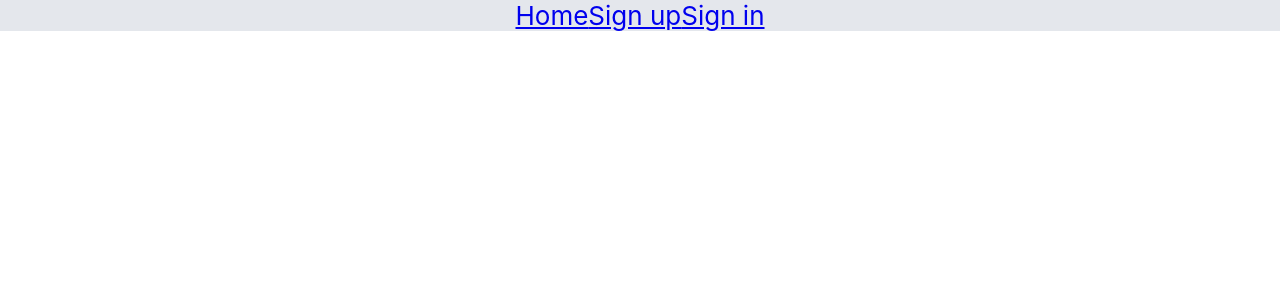
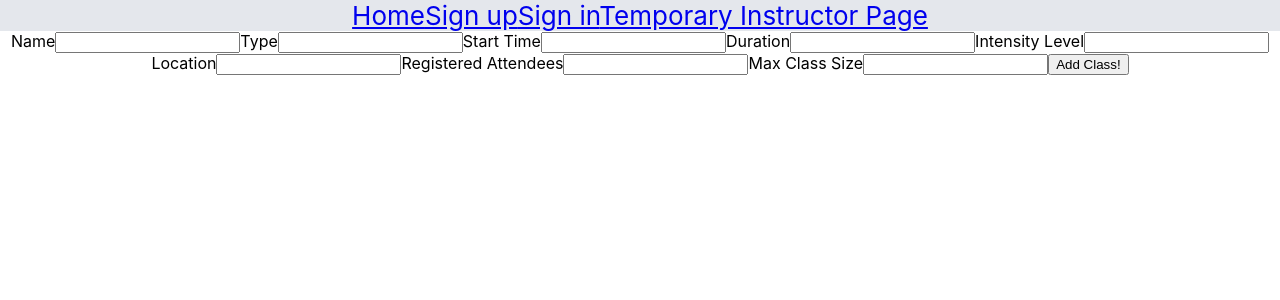
Before and after one commit to ft-3-Anywhere-Fitness/Frontend, a React (Create React App) app: page /createclass in a window 1280 px wide. Shown: the top 300 px of the page. Built offline with nearby package versions, Linux system fonts and the light colour scheme.

Commit message:
created class form

```diff
--- a/src/App.js
+++ b/src/App.js
@@ -1,8 +1,9 @@
-import logo from './logo.svg';
 import './App.css';
 import { Link, Route } from 'react-router-dom';
 import SignUp from './components/SignUp';
 import SignIn from './components/SignIn';
+import InstructorPage from './components/InstructorPage';
+import CreateClassForm from './components/CreateClassForm';
 
 function App() {
   return (
@@ -12,6 +13,7 @@ function App() {
           <Link to="/">Home</Link>
           <Link to="/signup">Sign up</Link>
           <Link to="/signin">Sign in</Link>
+          <Link to="/instructorpage">Temporary Instructor Page</Link>
         </nav>
       </header>
 
@@ -26,6 +28,14 @@ function App() {
       <Route path="/signin" exact>
           <SignIn />
       </Route>
+
+      <Route path="/instructorpage" exact>
+          <InstructorPage />
+      </Route>
+
+      <Route path="/createclass" exact>
+          <CreateClassForm />
+      </Route>
     </div>
   );
 }
--- /dev/null
+++ b/src/components/CreateClassForm.js
@@ -0,0 +1,63 @@
+import React, { useState } from 'react'
+
+const initialFormValues = {
+    name: '',
+    type: '',
+    startTime: '',
+    duration: '',
+    intensityLevel: '',
+    location: '',
+    registeredAttendees: '',
+    maxClassSize: '',
+}
+const CreateClassForm = () => {
+    const [formValues, setFormValues] = useState(initialFormValues)
+    const ChangeHandler = (e) => {
+        setFormValues({...formValues,[e.target.name]: e.target.value })
+    }
+
+const submitHandler = (e) => {
+    e.preventDefault()
+    console.log('added new class!');
+}
+    return (
+        <div>
+            <form onSubmit={submitHandler}>
+                <label>
+                Name
+                    <input type="text" name="name" value={formValues.name} onChange={ChangeHandler}/>
+                </label>
+                <label>
+                Type
+                    <input type="text" name="type" value={formValues.type} onChange={ChangeHandler}/>
+                </label>
+                <label>
+                Start Time
+                    <input type="text" name="startTime" value={formValues.startTime} onChange={ChangeHandler}/>
+                </label>
+                <label>
+                Duration
+                    <input type="text" name="duration" value={formValues.duration} onChange={ChangeHandler}/>
+                </label>
+                <label>
+                Intensity Level
+                    <input type="text" name="intensityLevel" value={formValues.intensityLevel} onChange={ChangeHandler}/>
+                </label>
+                <label>
+                Location
+                    <input type="text" name="location" value={formValues.location} onChange={ChangeHandler}/>
+                </label>
+                <label>
+                Registered Attendees
+                    <input type="text" name="registeredAttendees" value={formValues.registeredAttendees} onChange={ChangeHandler}/>
+                </label>
+                <label>
+                Max Class Size
+                    <input type="text" name="maxClassSize" value={formValues.maxClassSize} onChange={ChangeHandler}/>
+                </label>
+                <button> Add Class! </button>
+            </form>
+        </div>
+    )
+}
+export default CreateClassForm;
--- /dev/null
+++ b/src/components/InstructorPage.js
@@ -0,0 +1,17 @@
+import React from 'react'
+import { useHistory } from 'react-router-dom'
+const InstructorPage = () => {
+
+    const { push } = useHistory()
+
+    const createButtonHandler = () => {
+        push('/createclass')
+    }
+    return (
+        <div>
+            <h2> **Show a list of all classes here with edit and delete option possibly??**</h2>
+            <button onClick={createButtonHandler}>Create a Class</button>
+        </div>
+    )
+}
+export default InstructorPage
```
Also changed, not shown: 1 other file (tests, documents, lock files or other folders).
